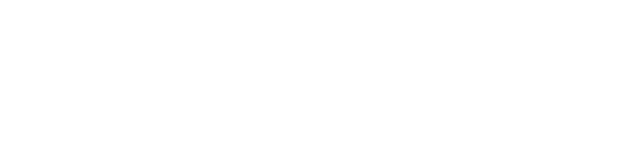
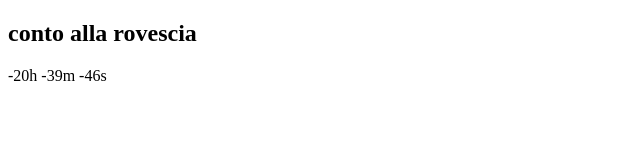
Before and after one commit to mas0110/js-simon, a plain HTML site: page index.html in a window 1280 px wide. Shown: the whole page, without its empty margins (0-640 px from the left). Drawn offline with Linux system fonts and the light colour scheme.

Commit message:
calcolo del conto alla rovescia

```diff
--- a/index.html
+++ b/index.html
@@ -8,6 +8,8 @@
 </head>
 <body>
 
+    <h2>conto alla rovescia</h2>
+    <div id="conto"></div>
     <!-- link js  -->
     <script src="./main.js"></script>
 </body>
--- a/main.js
+++ b/main.js
@@ -0,0 +1,27 @@
+// sfruttiamo le timing functions per fare il conto alla rovescia per la correzione di domani! Ogni secondo il nostro countdown dovrà scalare fino alle 9:30 di domani mattina!
+//
+
+const termine = new Date("Jan 19, 2024 09:30:00").getTime();
+
+const countdown = setInterval(function(){
+
+    let today = new Date().getTime();
+    let distance = countdown - today;
+
+    let hours = Math.floor((distance % (1000 * 60 * 60 * 24)) / (1000 * 60 * 60))
+    let minute = Math.floor((distance % (1000 * 60 * 60)) / (1000 * 60))
+    let seconds = Math.floor((distance % (1000 * 60)) / (1000))
+
+
+    let insieme = hours + "h "+ minute + "m " + seconds + "s ";
+    document.getElementById("conto").innerHTML = insieme
+    console.log()
+
+
+
+    if (insieme > 0) {
+      clearInterval(countdown);
+      document.getElementById("conto").innerHTML = "countdown scaduto";
+  }
+
+},1000)
```
